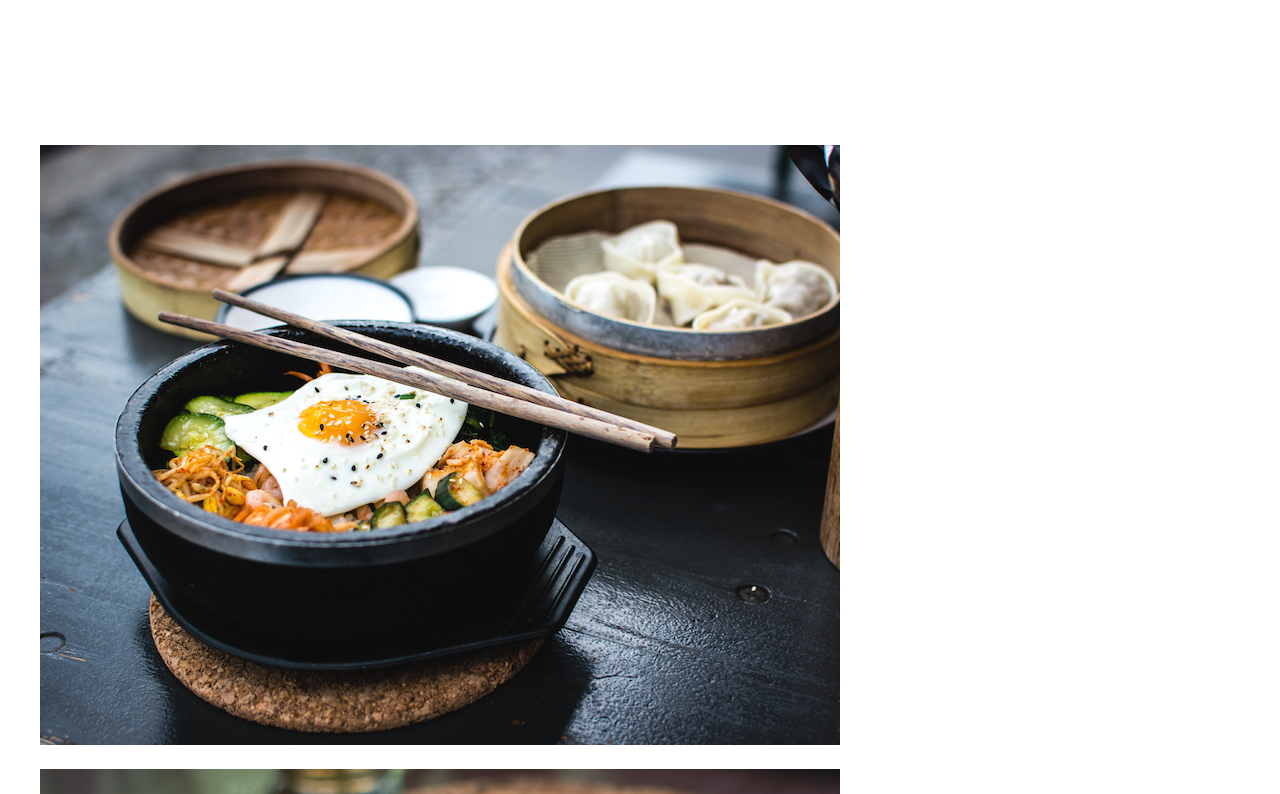
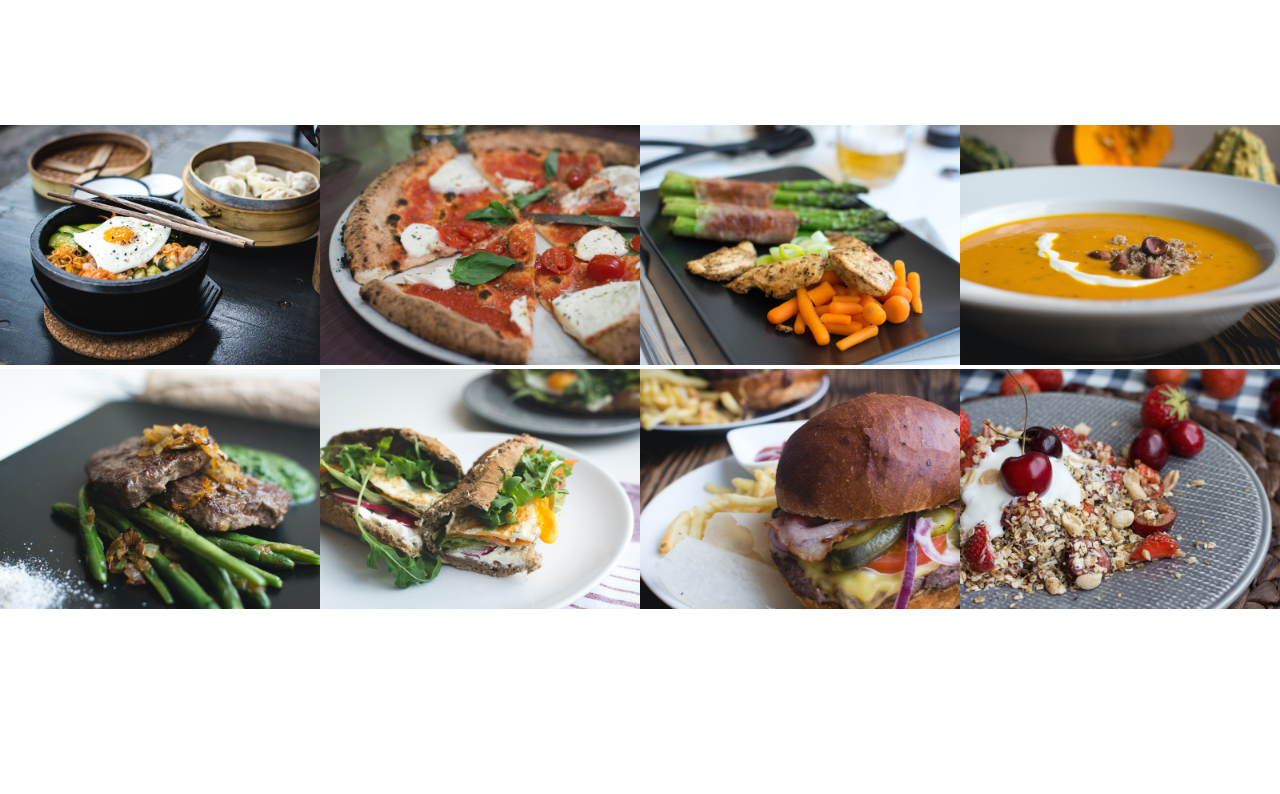
Before and after one commit to TiagoMaiaL/Omnifood-project, a website: page index.html in a window 1280 px wide. Shown: the part 1440-2234 px from the top of the page. After the commit the page ends 2053 px from the top, so only its background shows below. Drawn offline with Linux system fonts and the light colour scheme; files whose address does not match are found by name.

Commit message:
Adding initial css to the meals section

```diff
--- a/resources/css/style.css
+++ b/resources/css/style.css
@@ -76,13 +76,18 @@ h3 {
   margin-bottom: 20px;
 }
 
+/* ------- links ------- */
+
+a:hover {
+  cursor: pointer;
+}
+
 /* ------- paragraphs ------- */
 
 .long-copy {
   line-height: 145%;
   width: 70%;
   margin: 0 auto;
-  /*text-align: center;*/
 }
 
 .box p {
@@ -197,3 +202,30 @@ header {
 .main-nav li a:active {
   border-bottom: 2px solid #e67e22;
 }
+
+/* --------------------------------------- */
+/* Meals */
+/* --------------------------------------- */
+
+.meals-showcase {
+  list-style: none;
+  width: 100%;
+  margin: 0;
+}
+
+.meals-showcase li {
+  display: block;
+  float: left;
+  width: 25%;
+}
+
+.meal-photo {
+  width: 100%;
+  margin: 0;
+  /*overflow: hidden;*/
+}
+
+.meal-photo img {
+  width: 100%;
+  height: auto;
+}
```
